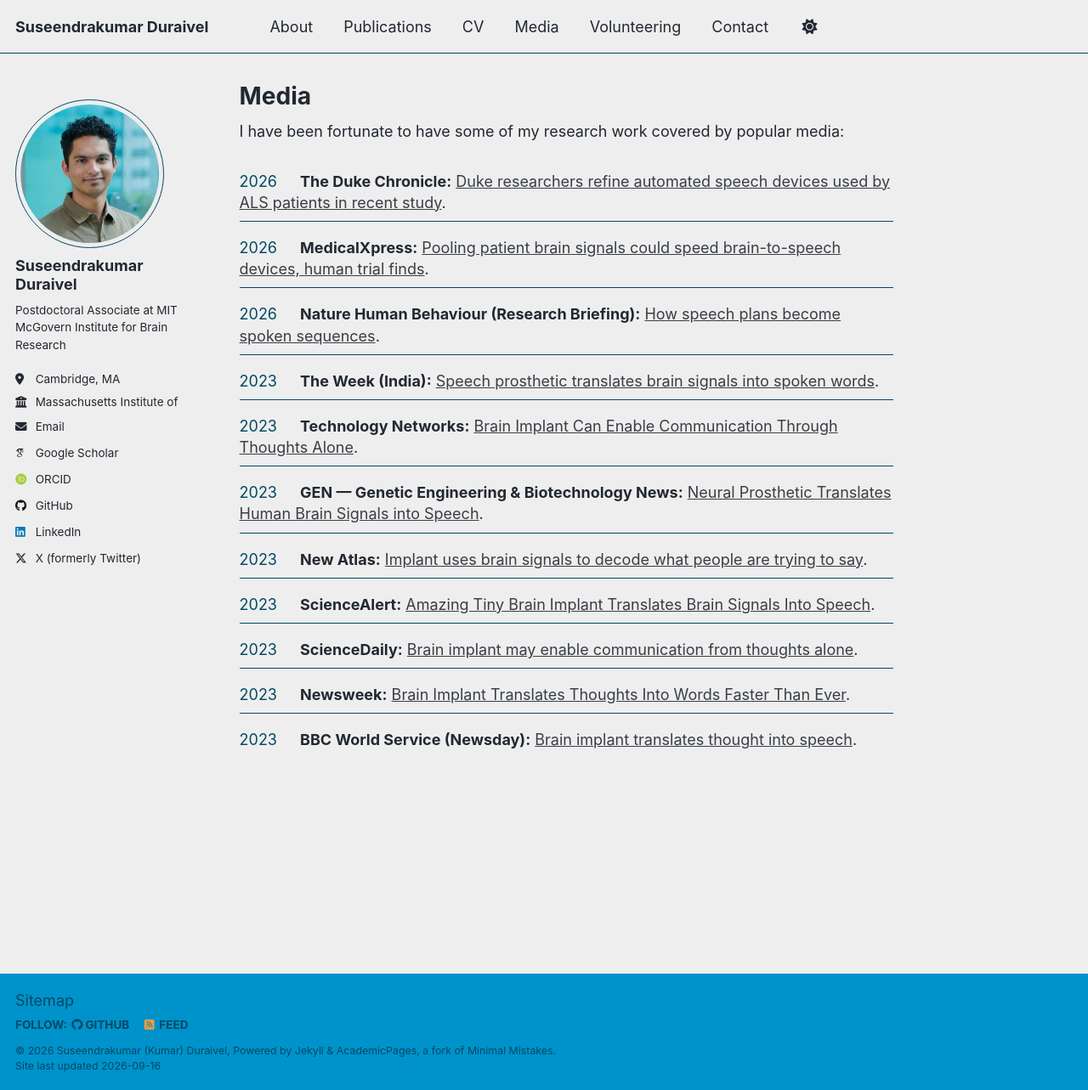
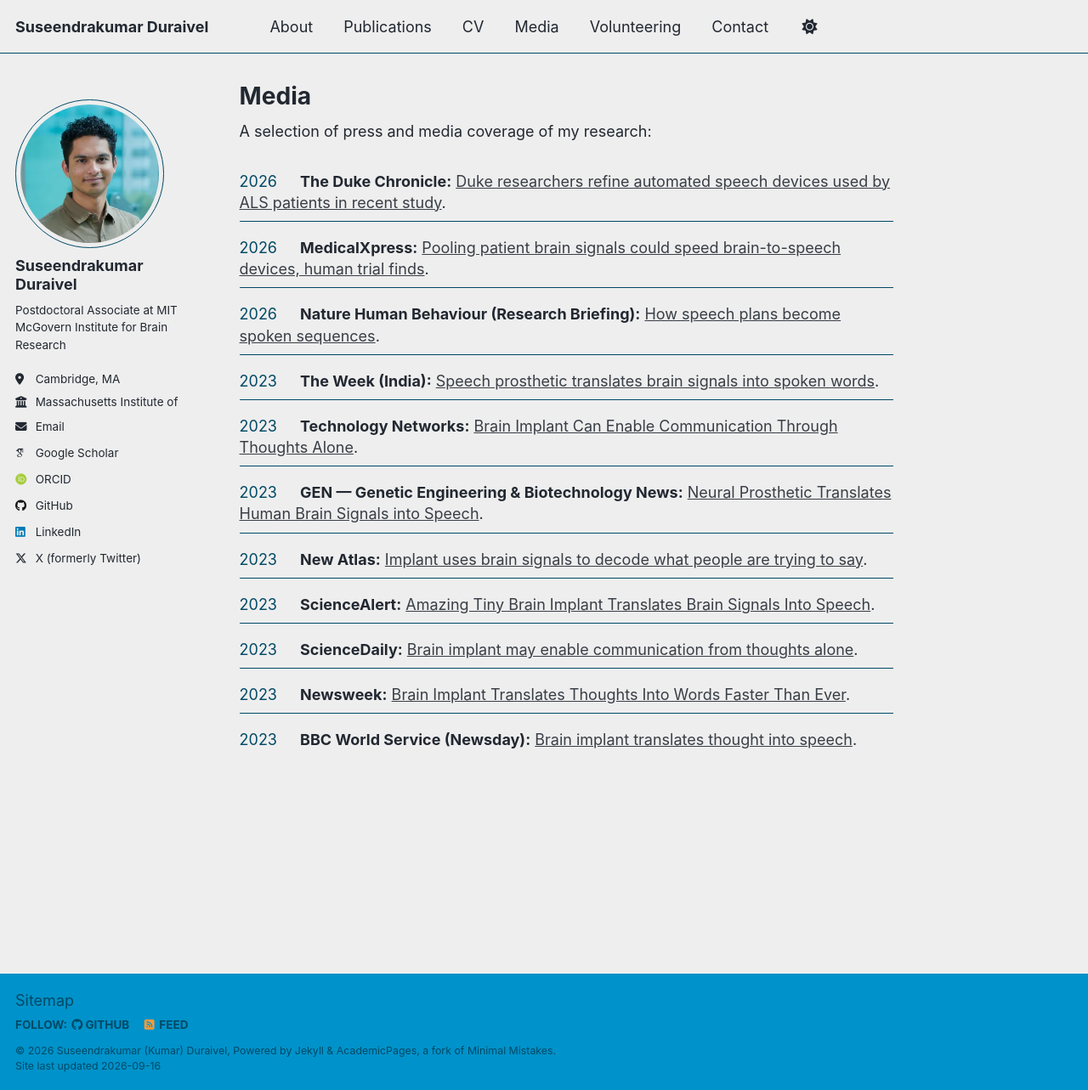
Before and after one commit to sduraivel30/sduraivel30.github.io, a Jekyll site: the page built from _pages/media.md, in a window 1280 px wide and 1283 px high. Shown: the whole window at 85% size. Built offline with Jekyll 4.4.1, drawn with Linux system fonts in a browser that asks for light colours; some web fonts are replaced; a script that is not in the unit is left out.

Commit message:
Rewrite Media page intro to avoid reusing tuckute.com phrasing

```diff
--- a/_pages/media.md
+++ b/_pages/media.md
@@ -5,6 +5,6 @@ permalink: /media/
 author_profile: true
 ---
 
-I have been fortunate to have some of my research work covered by popular media:
+A selection of press and media coverage of my research:
 
 {% include media-list.html %}
```
